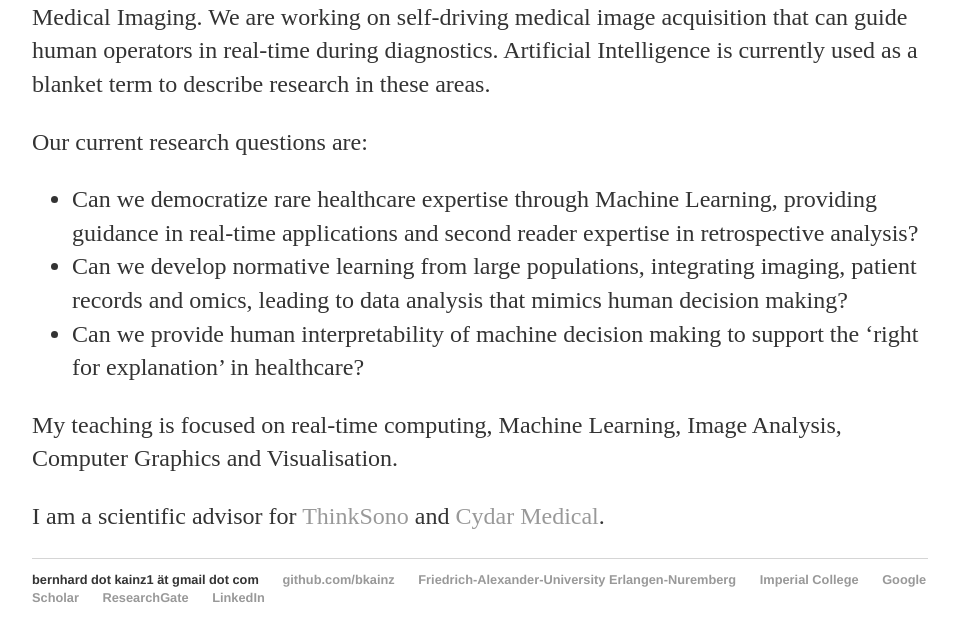
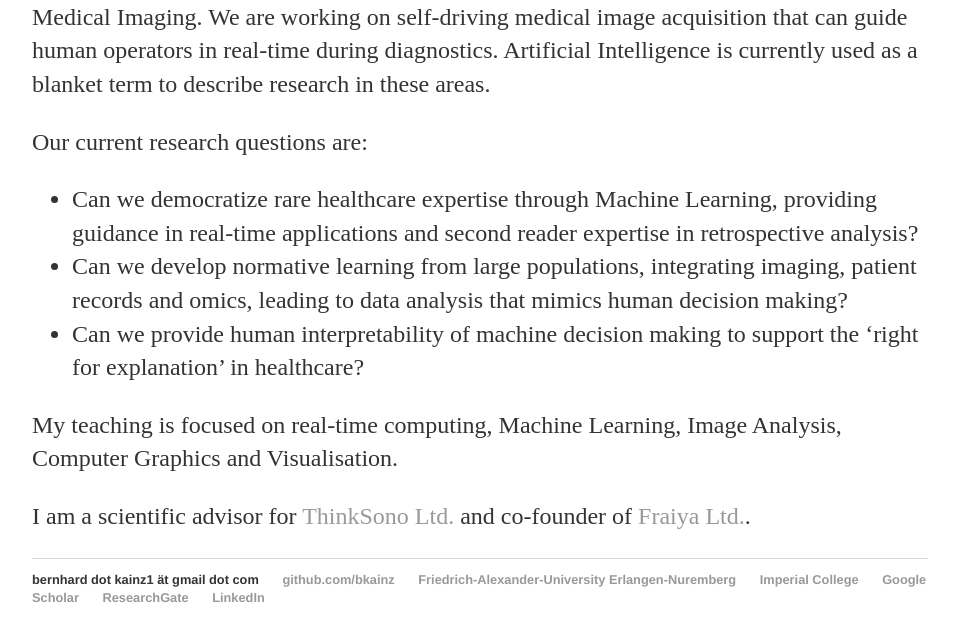
Before and after one commit to bkainz/bkainz.github.io, a Jekyll site: the page built from index.html, in a window 1280 px wide, cut to the strip 509-1176 px from the top of the page. Shown: the top 641 px of the strip, without its empty margins (160-1119 px from the left). Built offline with Jekyll 4.4.1, drawn with Linux system fonts in a browser that asks for light colours.

Commit message:
update title :)

```diff
--- a/index.html
+++ b/index.html
@@ -20,5 +20,5 @@ Our current research questions are:
 <p>
 My teaching is focused on real-time computing, Machine Learning, Image Analysis, Computer Graphics and Visualisation.
 <p>
-I am a scientific advisor for <a href="https://thinksono.com/">ThinkSono</a> and <a href="https://www.cydarmedical.com/">Cydar Medical</a>.
+I am a scientific advisor for <a href="https://thinksono.com/">ThinkSono Ltd.</a> and co-founder of <a href="https://fraiya.com/">Fraiya Ltd.</a>.
 <p>
```
